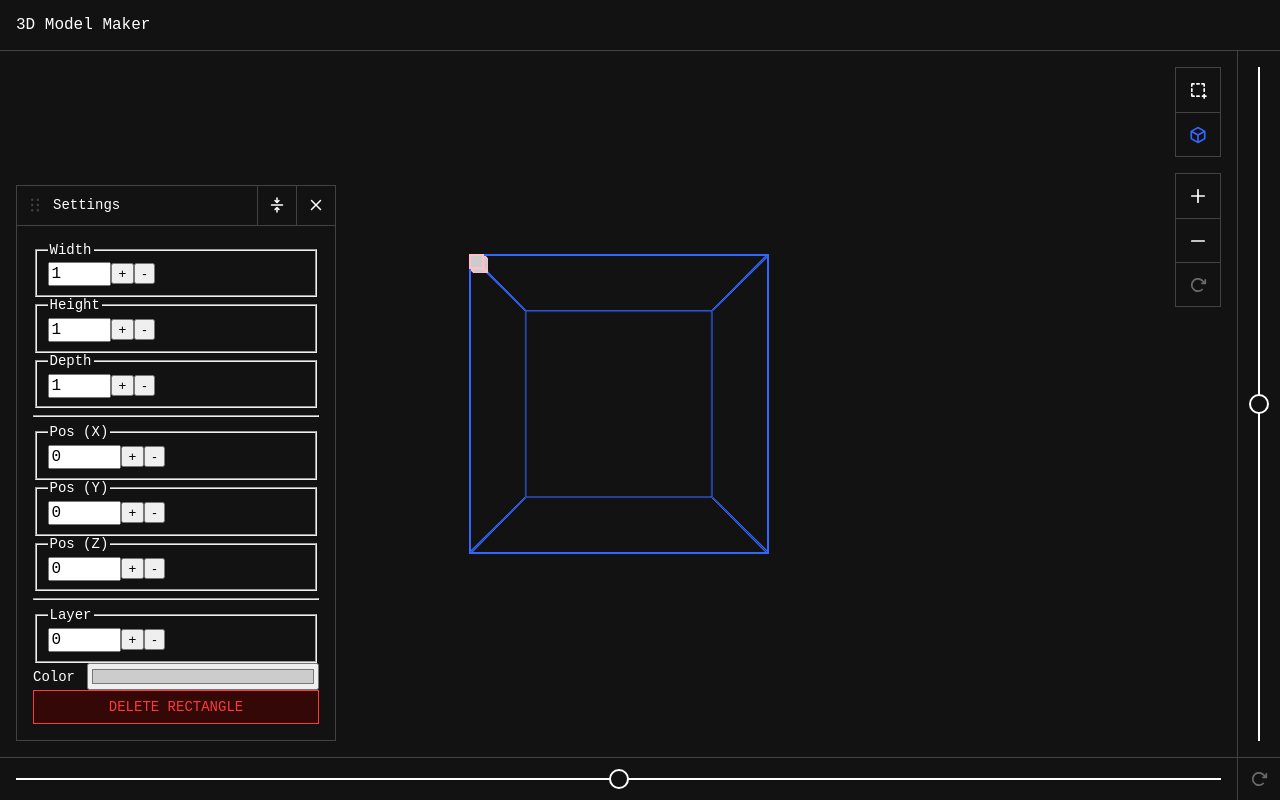
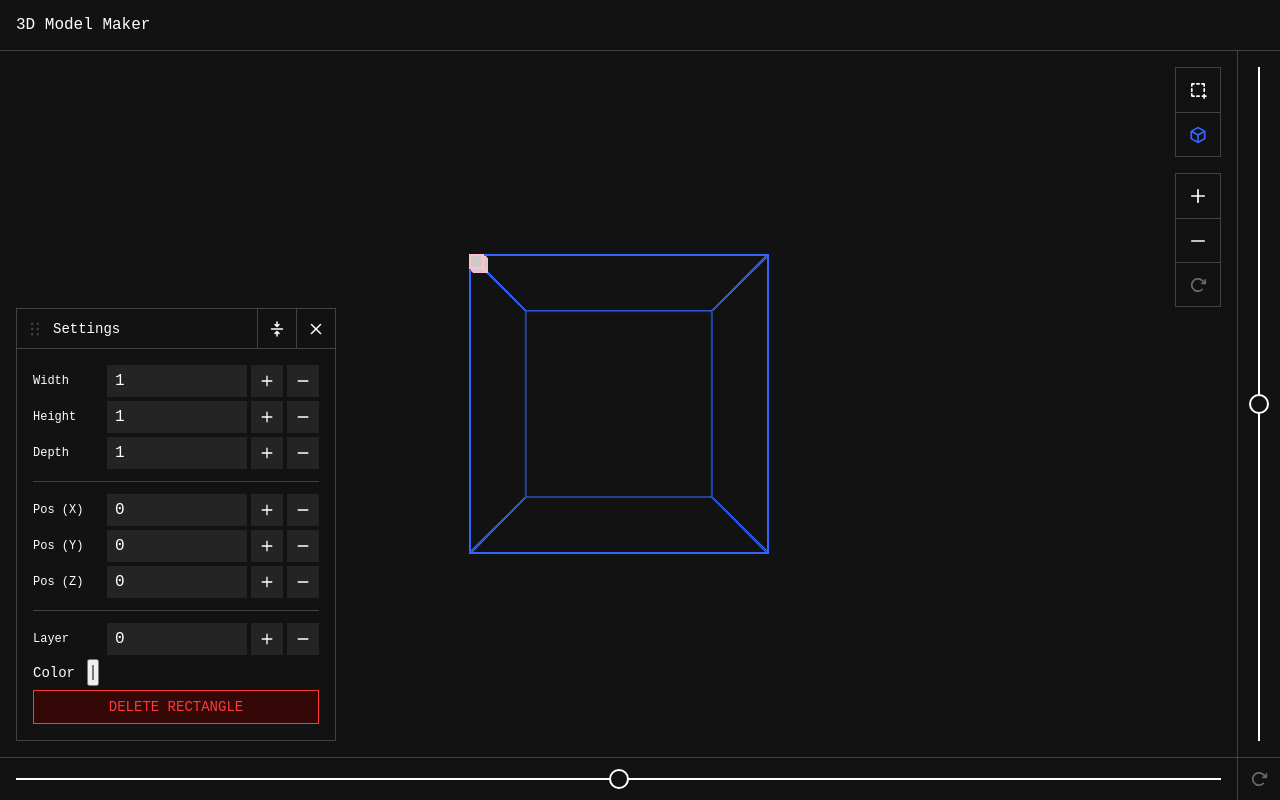
Before and after one commit to alexerlandsson/3d-model-maker, a Next.js app: page / in a window 1280 px wide. Both pictures are taken after a click on the button "Add rectangle". Built offline with nearby package versions, Linux system fonts and the light colour scheme.

Commit message:
Update input design

```diff
--- a/src/components/InputRotation/InputRange.module.scss
+++ b/src/components/InputRotation/InputRange.module.scss
@@ -3,7 +3,7 @@
 .input {
   --_range-thickness: #{size(2)};
   --_thumb-size: #{size(20)};
-  --_color: var(--color-input-border);
+  --_color: var(--color-text);
   --_padding-inline: #{size(16)};
   --_padding-block: #{size(12)};
   --_padding-block-actual: calc(var(--_thumb-size) * 0.5 - var(--_range-thickness) * 0.5 + var(--_padding-block));
--- /dev/null
+++ b/src/containers/RectControls/RectControlFieldset.tsx
@@ -0,0 +1,63 @@
+import React from "react";
+import styles from "./RectControls.module.scss";
+import { Minus, Plus } from "@phosphor-icons/react";
+
+interface RectControlFieldsetProps {
+  legend: string;
+  value: number | undefined;
+  min: number;
+  max: number;
+  field: string;
+  defaultValue: number;
+  increaseTitle: string;
+  decreaseTitle: string;
+  onChange: (field: string, value: string | number) => void;
+  allowNegative?: boolean;
+}
+
+export const RectControlFieldset: React.FC<RectControlFieldsetProps> = ({
+  legend,
+  value,
+  min,
+  max,
+  field,
+  defaultValue,
+  increaseTitle,
+  decreaseTitle,
+  onChange,
+  allowNegative = true,
+}) => {
+  const handleIncrement = () => {
+    onChange(field, (value || defaultValue) + 1);
+  };
+
+  const handleDecrement = () => {
+    const newValue = (value || defaultValue) - 1;
+    const finalValue = allowNegative ? newValue : Math.max(0, newValue);
+    onChange(field, finalValue);
+  };
+
+  return (
+    <fieldset className={styles.fieldset}>
+      <legend className="sr-only">{legend}</legend>
+      <span aria-hidden="true" className={styles.label}>{legend}</span>
+      <input
+        type="number"
+        min={min}
+        max={max}
+        value={value || defaultValue}
+        onChange={(e) => onChange(field, e.target.value)}
+        onFocus={(e) => e.target.select()}
+        className={styles.input}
+      />
+      <button title={increaseTitle} onClick={handleIncrement} className={styles.stepButton}>
+        <span className="sr-only">{increaseTitle}</span>
+        <Plus weight="bold" className="icon" aria-hidden="true" />
+      </button>
+      <button title={decreaseTitle} onClick={handleDecrement} className={styles.stepButton}>
+        <span className="sr-only">{decreaseTitle}</span>
+        <Minus weight="bold" className="icon" aria-hidden="true" />
+      </button>
+    </fieldset>
+  );
+};
--- /dev/null
+++ b/src/containers/RectControls/RectControls.module.scss
@@ -0,0 +1,86 @@
+@use "../../styles/helpers" as *;
+
+.list {
+  display: flex;
+  flex-direction: column;
+  align-items: flex-start;
+  gap: size(4);
+}
+
+.fieldset {
+  --_input-size: #{size(32)};
+  --_input-bg: var(--color-input-bg);
+  --_input-color: var(--color-input-color);
+
+  display: grid;
+  grid-template-columns: size(70) 1fr var(--_input-size) var(--_input-size);
+  align-items: center;
+  gap: size(4);
+  width: 100%;
+  padding: 0;
+  margin: 0;
+  border: none;
+}
+
+.label {
+  font-size: var(--font-size-xsmall);
+  white-space: nowrap;
+  overflow: hidden;
+  text-overflow: ellipsis;
+}
+
+.input {
+  width: 100%;
+  height: var(--_input-size);
+  padding: 0 size(8);
+  margin: 0;
+  border: none;
+  border-radius: 0;
+  background-color: var(--_input-bg);
+  color: var(--_input-color);
+
+  &:enabled {
+    &:hover {
+      --_input-bg: var(--color-input-bg-hover);
+    }
+  }
+
+  &[disabled] {
+    cursor: not-allowed;
+    opacity: 0.37;
+  }
+}
+
+.stepButton {
+  display: flex;
+  align-items: center;
+  justify-content: center;
+  width: var(--_input-size);
+  height: var(--_input-size);
+  background-color: var(--_input-bg);
+  color: var(--_input-color);
+  border: none;
+  border-radius: 0;
+  cursor: pointer;
+  font-size: var(--font-size-small);
+
+  &:enabled {
+    &:hover {
+      --_input-bg: var(--color-input-bg-hover);
+    }
+  }
+
+  &[disabled] {
+    cursor: not-allowed;
+    opacity: 0.37;
+  }
+}
+
+.separator {
+  display: block;
+  width: 100%;
+  height: size(1);
+  border: none;
+  background-color: var(--color-border);
+  margin: size(8) 0;
+}
--- a/src/containers/RectControls/index.tsx
+++ b/src/containers/RectControls/index.tsx
@@ -5,6 +5,8 @@ import { Toolbar } from "@/components/Toolbar";
 import { Dialog } from "@/components/Dialog";
 import { useModel } from "@/providers/ModelProvider";
 import { Button } from "@/components/Button";
+import { RectControlFieldset } from "./RectControlFieldset";
+import styles from "./RectControls.module.scss";
 
 export const RectControls: React.FC = () => {
   const [isDeleteDialogOpen, setIsDeleteDialogOpen] = useState(false);
@@ -58,183 +60,97 @@ export const RectControls: React.FC = () => {
         ariaLabel="Active rectangle settings"
         onClose={() => setActiveRectId(null)}
       >
-        <fieldset>
-          <legend>Width</legend>
-          <input
-            type="number"
-            min="0"
-            max="100"
-            value={activeRect.width || 1}
-            onChange={(e) => handleChange("width", e.target.value)}
-            onFocus={(e) => e.target.select()}
+        <div className={styles.list}>
+          <RectControlFieldset
+            legend="Width"
+            value={activeRect.width}
+            min={0}
+            max={100}
+            field="width"
+            defaultValue={1}
+            increaseTitle="Increase width"
+            decreaseTitle="Decrease width"
+            onChange={handleChange}
+            allowNegative={false}
           />
-          <button
-            title="Increase width"
-            onClick={() => handleChange("width", (activeRect.width || 1) + 1)}
-          >
-            +
-          </button>
-          <button
-            title="Decrease width"
-            onClick={() =>
-              handleChange("width", Math.max(0, (activeRect.width || 1) - 1))
-            }
-          >
-            -
-          </button>
-        </fieldset>
 
-        <fieldset>
-          <legend>Height</legend>
-          <input
-            type="number"
-            min="0"
-            max="100"
-            value={activeRect.height || 1}
-            onChange={(e) => handleChange("height", e.target.value)}
-            onFocus={(e) => e.target.select()}
+          <RectControlFieldset
+            legend="Height"
+            value={activeRect.height}
+            min={0}
+            max={100}
+            field="height"
+            defaultValue={1}
+            increaseTitle="Increase height"
+            decreaseTitle="Decrease height"
+            onChange={handleChange}
+            allowNegative={false}
           />
-          <button
-            title="Increase height"
-            onClick={() => handleChange("height", (activeRect.height || 1) + 1)}
-          >
-            +
-          </button>
-          <button
-            title="Decrease height"
-            onClick={() =>
-              handleChange("height", Math.max(0, (activeRect.height || 1) - 1))
-            }
-          >
-            -
-          </button>
-        </fieldset>
 
-        <fieldset>
-          <legend>Depth</legend>
-          <input
-            type="number"
-            min="0"
-            max="100"
-            value={activeRect.depth || 1}
-            onChange={(e) => handleChange("depth", e.target.value)}
-            onFocus={(e) => e.target.select()}
+          <RectControlFieldset
+            legend="Depth"
+            value={activeRect.depth}
+            min={0}
+            max={100}
+            field="depth"
+            defaultValue={1}
+            increaseTitle="Increase depth"
+            decreaseTitle="Decrease depth"
+            onChange={handleChange}
+            allowNegative={false}
           />
-          <button
-            title="Increase depth"
-            onClick={() => handleChange("depth", (activeRect.depth || 1) + 1)}
-          >
-            +
-          </button>
-          <button
-            title="Decrease depth"
-            onClick={() =>
-              handleChange("depth", Math.max(0, (activeRect.depth || 1) - 1))
-            }
-          >
-            -
-          </button>
-        </fieldset>
 
-        <hr />
+          <hr className={styles.separator} />
 
-        <fieldset>
-          <legend>Pos (X)</legend>
-          <input
-            type="number"
-            min="-100"
-            max="100"
-            value={activeRect.posX || 0}
-            onChange={(e) => handleChange("posX", e.target.value)}
-            onFocus={(e) => e.target.select()}
+          <RectControlFieldset
+            legend="Pos (X)"
+            value={activeRect.posX}
+            min={-100}
+            max={100}
+            field="posX"
+            defaultValue={0}
+            increaseTitle="Increase X position"
+            decreaseTitle="Decrease X position"
+            onChange={handleChange}
           />
-          <button
-            title="Increase X position"
-            onClick={() => handleChange("posX", (activeRect.posX || 0) + 1)}
-          >
-            +
-          </button>
-          <button
-            title="Decrease X position"
-            onClick={() => handleChange("posX", (activeRect.posX || 0) - 1)}
-          >
-            -
-          </button>
-        </fieldset>
 
-        <fieldset>
-          <legend>Pos (Y)</legend>
-          <input
-            type="number"
-            min="-100"
-            max="100"
-            value={activeRect.posY || 0}
-            onChange={(e) => handleChange("posY", e.target.value)}
-            onFocus={(e) => e.target.select()}
+          <RectControlFieldset
+            legend="Pos (Y)"
+            value={activeRect.posY}
+            min={-100}
+            max={100}
+            field="posY"
+            defaultValue={0}
+            increaseTitle="Increase Y position"
+            decreaseTitle="Decrease Y position"
+            onChange={handleChange}
           />
-          <button
-            title="Increase Y position"
-            onClick={() => handleChange("posY", (activeRect.posY || 0) + 1)}
-          >
-            +
-          </button>
-          <button
-            title="Decrease Y position"
-            onClick={() => handleChange("posY", (activeRect.posY || 0) - 1)}
-          >
-            -
-          </button>
-        </fieldset>
 
-        <fieldset>
-          <legend>Pos (Z)</legend>
-          <input
-            type="number"
-            min="-100"
-            max="100"
-            value={activeRect.posZ || 0}
-            onChange={(e) => handleChange("posZ", e.target.value)}
-            onFocus={(e) => e.target.select()}
+          <RectControlFieldset
+            legend="Pos (Z)"
+            value={activeRect.posZ}
+            min={-100}
+            max={100}
+            field="posZ"
+            defaultValue={0}
+            increaseTitle="Increase Z position"
+            decreaseTitle="Decrease Z position"
+            onChange={handleChange}
           />
-          <button
-            title="Increase Z position"
-            onClick={() => handleChange("posZ", (activeRect.posZ || 0) + 1)}
-          >
-            +
-          </button>
-          <button
-            title="Decrease Z position"
-            onClick={() => handleChange("posZ", (activeRect.posZ || 0) - 1)}
-          >
-            -
-          </button>
-        </fieldset>
 
-        <hr />
+          <hr className={styles.separator} />
 
-        <fieldset>
-          <legend>Layer</legend>
-          <input
-            type="number"
-            min="-100"
-            max="100"
-            value={activeRect.zIndex || 0}
-            onChange={(e) => handleChange("zIndex", e.target.value)}
-            onFocus={(e) => e.target.select()}
+          <RectControlFieldset
+            legend="Layer"
+            value={activeRect.zIndex}
+            min={-100}
+            max={100}
+            field="zIndex"
+            defaultValue={0}
+            increaseTitle="Increase layer"
+            decreaseTitle="Decrease layer"
+            onChange={handleChange}
           />
-          <button
-            title="Increase layer"
-            onClick={() => handleChange("zIndex", (activeRect.zIndex || 0) + 1)}
-          >
-            +
-          </button>
-          <button
-            title="Decrease layer"
-            onClick={() => handleChange("zIndex", (activeRect.zIndex || 0) - 1)}
-          >
-            -
-          </button>
-        </fieldset>
 
           <div
             style={{
@@ -260,6 +176,7 @@ export const RectControls: React.FC = () => {
           >
             Delete rectangle
           </Button>
+        </div>
       </Toolbar>
 
       <Dialog
--- a/src/styles/globals.scss
+++ b/src/styles/globals.scss
@@ -7,11 +7,14 @@
   --color-text-secondary: #ababab;
   --color-border: #424242;
   --color-border-canvas: #3366ff;
-  --color-input-border: #fff;
+  --color-input-bg: #242424;
+  --color-input-bg-hover: #353535;
+  --color-input-color: #fff;
   --color-overlay: rgba(0, 0, 0, 0.8);
 
   --font-family: var(--font-cousine, monospace), monospace;
 
+  --font-size-xsmall: 0.75rem;
   --font-size-small: 0.875rem;
   --font-size-base: 1rem;
   --font-size-large: 1.125rem;
```
Lines whose indentation alone changed are shown as unchanged.
